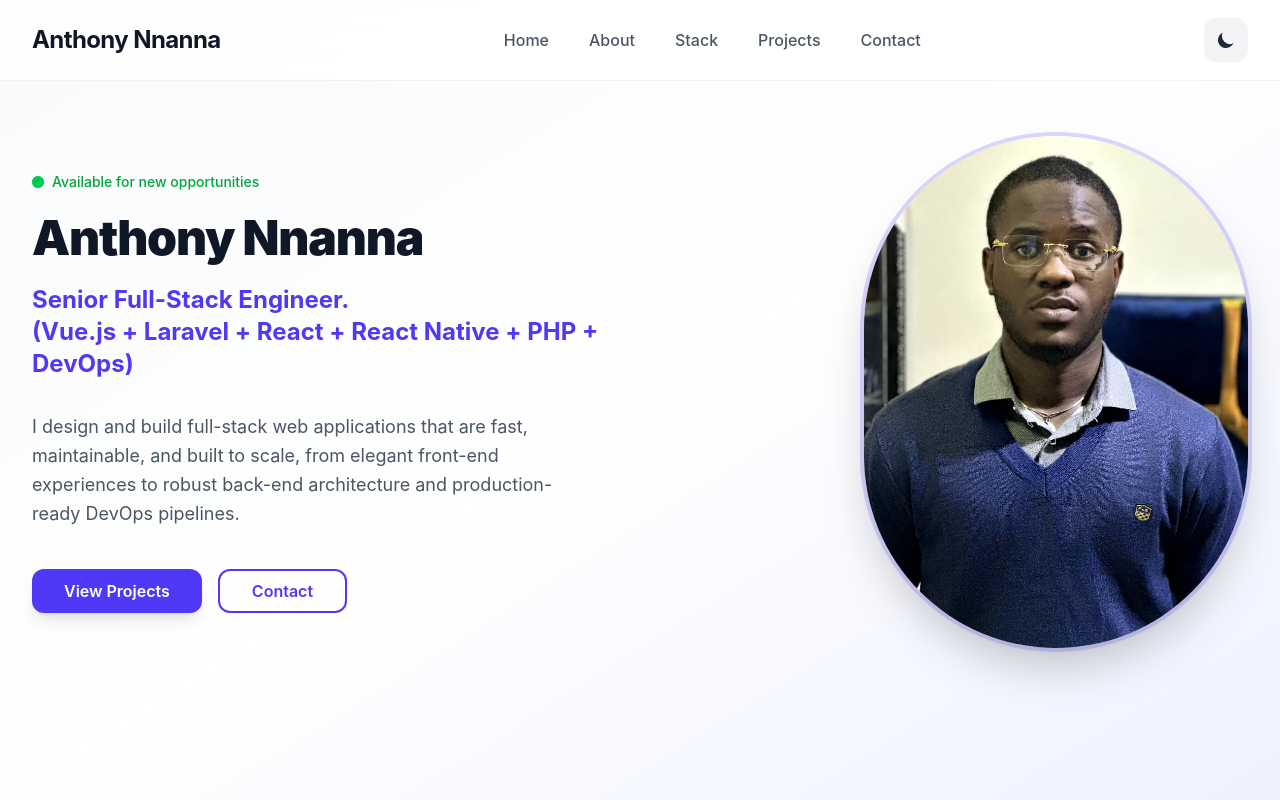
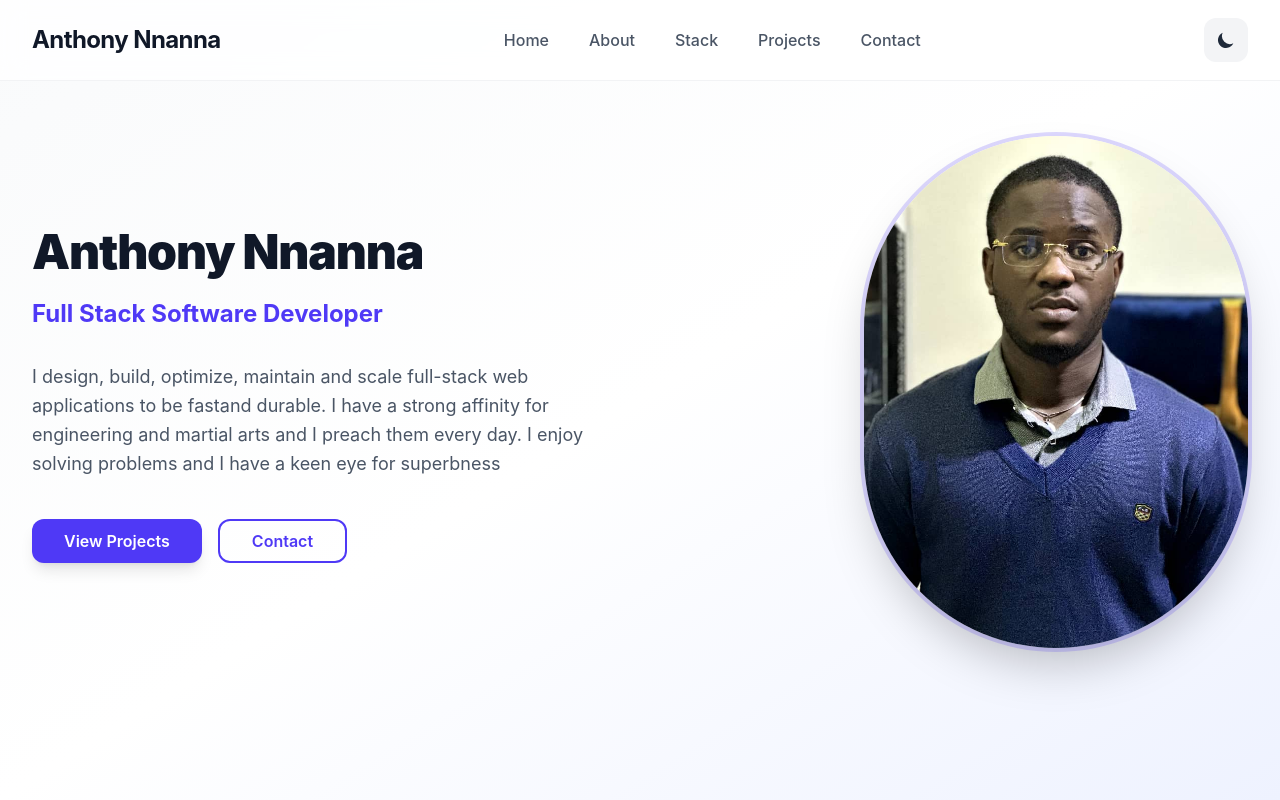
Before and after one commit to chiefJurist/anthony-nnanna, a Vue app: page / in a window 1280 px wide. Shown: the top 800 px of the page. Built offline with nearby package versions, Linux system fonts and the light colour scheme.

Commit message:
hero section

```diff
--- a/src/components/HeroSection.vue
+++ b/src/components/HeroSection.vue
@@ -6,31 +6,20 @@
         <div class="max-w-7xl mx-auto grid md:grid-cols-2 gap-12 lg:gap-20 items-center">
             <!-- Left Text Column -->
             <div class="text-center md:text-left">
-                <div class="flex items-center gap-2 justify-center md:justify-start mb-4">
-                    <span class="relative flex h-3 w-3">
-                        <span
-                            class="animate-ping absolute inline-flex h-full w-full rounded-full bg-green-400 opacity-75"
-                        ></span>
-                        <span class="relative inline-flex rounded-full h-3 w-3 bg-green-500"></span>
-                    </span>
-                    <span class="text-sm font-medium text-green-600 dark:text-green-400">
-                        Available for new opportunities
-                    </span>
-                </div>
                 <h1
                     class="text-4xl lg:text-5xl font-black text-gray-900 dark:text-white tracking-tight leading-tight"
                 >
                     Anthony Nnanna
                 </h1>
                 <h2 class="mt-4 text-xl lg:text-2xl font-bold text-indigo-600 dark:text-indigo-400">
-                    Senior Full-Stack Engineer. <br />
-                    (Vue.js + Laravel + React + React Native + PHP + DevOps)
+                    Full Stack Software Developer
                 </h2>
 
                 <p class="mt-8 lg:text-lg text-gray-600 dark:text-gray-300 leading-relaxed">
-                    I design and build full-stack web applications that are fast, maintainable, and
-                    built to scale, from elegant front-end experiences to robust back-end
-                    architecture and production-ready DevOps pipelines.
+                    I design, build, optimize, maintain and scale full-stack web applications to be
+                    fastand durable. I have a strong affinity for engineering and martial arts and I
+                    preach them every day. I enjoy solving problems and I have a keen eye for
+                    superbness
                 </p>
 
                 <!-- CTA Buttons -->
```
